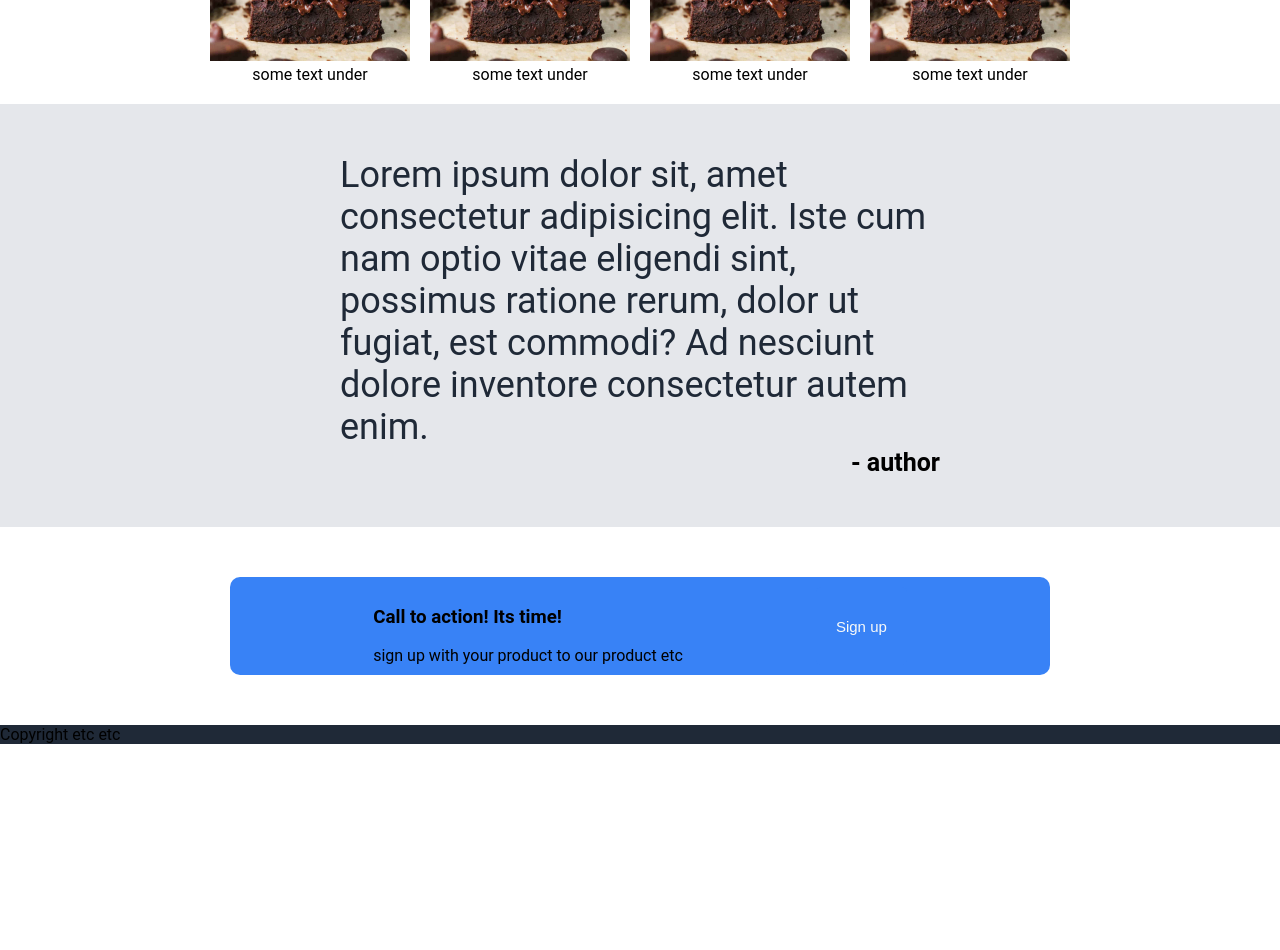
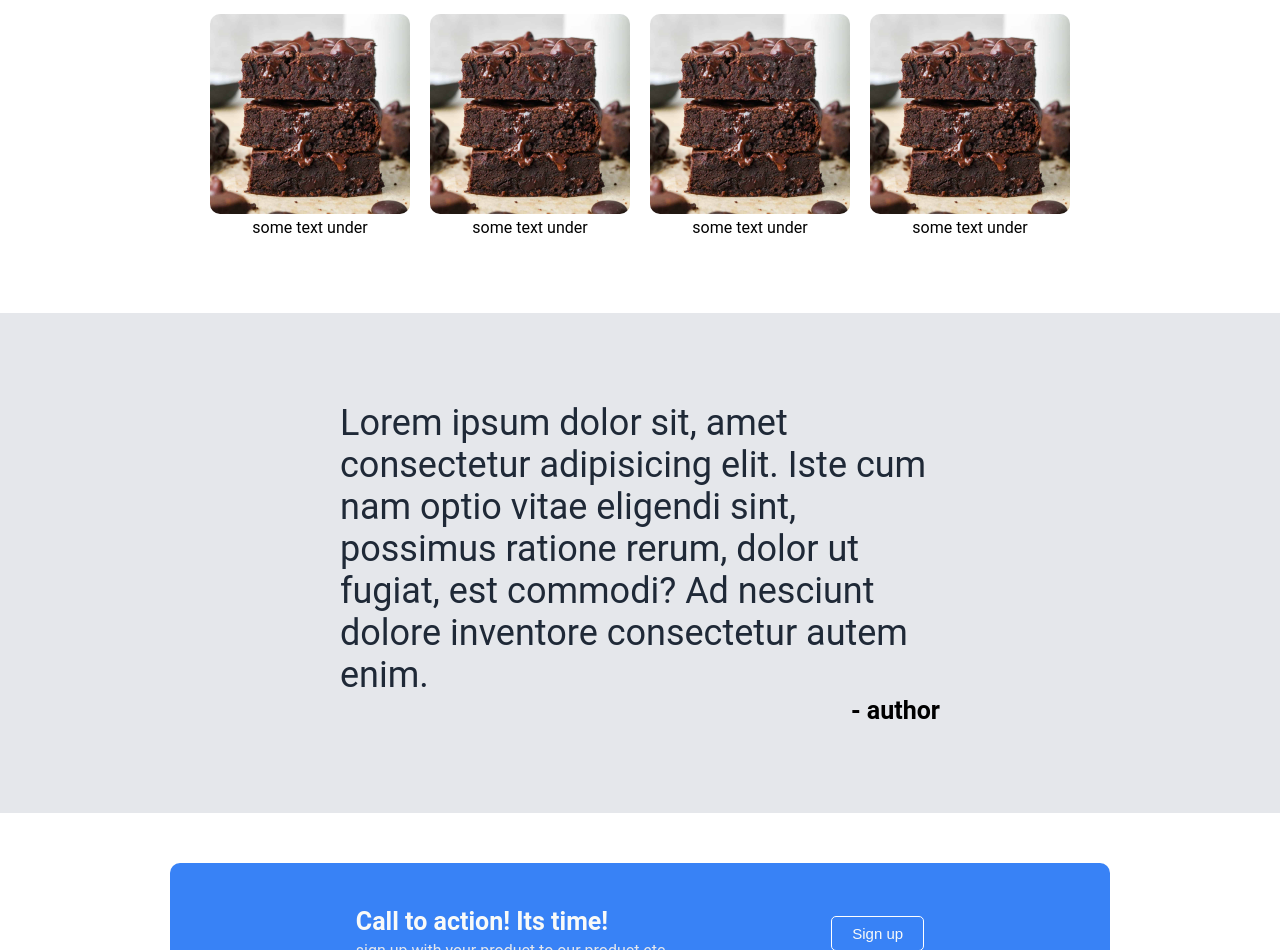
Before and after one commit to RSKA3/landing-page, a plain HTML site: page index.html in a window 1280 px wide. Shown: the part 617-1567 px from the top of the page. Before the commit the page ends 1361 px from the top, so only its background shows below. Drawn offline with Linux system fonts and the light colour scheme.

Commit message:
Modify structure and style some properties

```diff
--- a/index.html
+++ b/index.html
@@ -10,12 +10,12 @@
 <body>
     <div class="header">
         <div class="header-logo">
-            Buttso Cream
+            Logo
         </div>
         <ul class="header-links">
-            <li>Store</li>
-            <li>Information</li>
-            <li>Reviews</li>
+            <li><a href="">Store</a></li>
+            <li><a href="">Information</a></li>
+            <li><a href="">Reviews</a></li>
         </ul>
     </div>
 
@@ -29,7 +29,7 @@
             <img src="img/brownie.jpg" alt="brownie test image">
         </div>
         <div class="second">
-            <h2>some random info</h2>
+            <p class="second-header">some random info</p>
 
             <div class="images">
                 <div class="first-image">
@@ -59,10 +59,10 @@
         <div class="fourth">
             <div class="advertisement">
                 <div class="advertisement-text">
-                    <h3>Call to action! Its time!</h3>
-                    <p>sign up with your product to our product etc</p>
+                    <p class="fourth-header">Call to action! Its time!</p>
+                    <p class="fourth-text">sign up with your product to our product etc</p>
                 </div>
-                <button>Sign up</button>
+                <button class="advertisement-button">Sign up</button>
             </div>
         </div>
     </div>
--- a/style.css
+++ b/style.css
@@ -3,6 +3,11 @@ body {
     flex-direction: column;
     margin: 0;
     font-family: roboto, sans-serif;
+}
+
+.first, .second, .third {
+    height: 400px;
+    flex: 1 ;
 }
 
 p {
@@ -30,12 +35,13 @@ ul {
     margin: 0;
     padding: 0;
     display: flex;
+}
+
+a {
+    margin-left: 15px;
     font-size: 18;
     color: #E5E7EB;
-}
-
-li {
-    margin-left: 15px;
+    text-decoration: none;
 }
 
 .header-logo {
@@ -84,19 +90,30 @@ button {
 }
 
 .second {
-    text-align: center;
     padding: 20px;
+    display: flex;
+    flex-direction: column;
+    justify-content: center;
+    align-items: center;
+}
+
+.second-header {
+    font-weight: bolder;
+    font-size: 30px;
+    margin-bottom: 30px;
 }
 
 .images {
     display: flex;
     justify-content: center;
     gap: 20px;
+    text-align: center;
 }
 
 .images img{
     height: 200px;
     width: auto;
+    border-radius: 10px;
 }
 
 .third {
@@ -132,9 +149,38 @@ button {
 
 .advertisement {
     background-color: #3882F6;
-    padding: 10px;
-    width: 800px;
+    padding: 20px;
+    width: 900px;
+    height: 100px;
     display: flex;
     justify-content: space-evenly;
+    align-items: center;
     border-radius: 10px;
 }
+
+.fourth-header {
+    font-size: 25px;
+    color: #F9FAF8;
+    font-weight: bold;
+    margin-bottom: 5px;
+}
+
+.fourth-text {
+    color:#E5E7EB;
+}
+
+.advertisement-button {
+    border: 1px solid white;
+}
+
+.footer {
+    height: 100px;
+    display: flex;
+    justify-content: center;
+    align-items: center;
+}
+
+.footer {
+    font-size: 18px;
+    color: #E5E7EB;
+}
```
